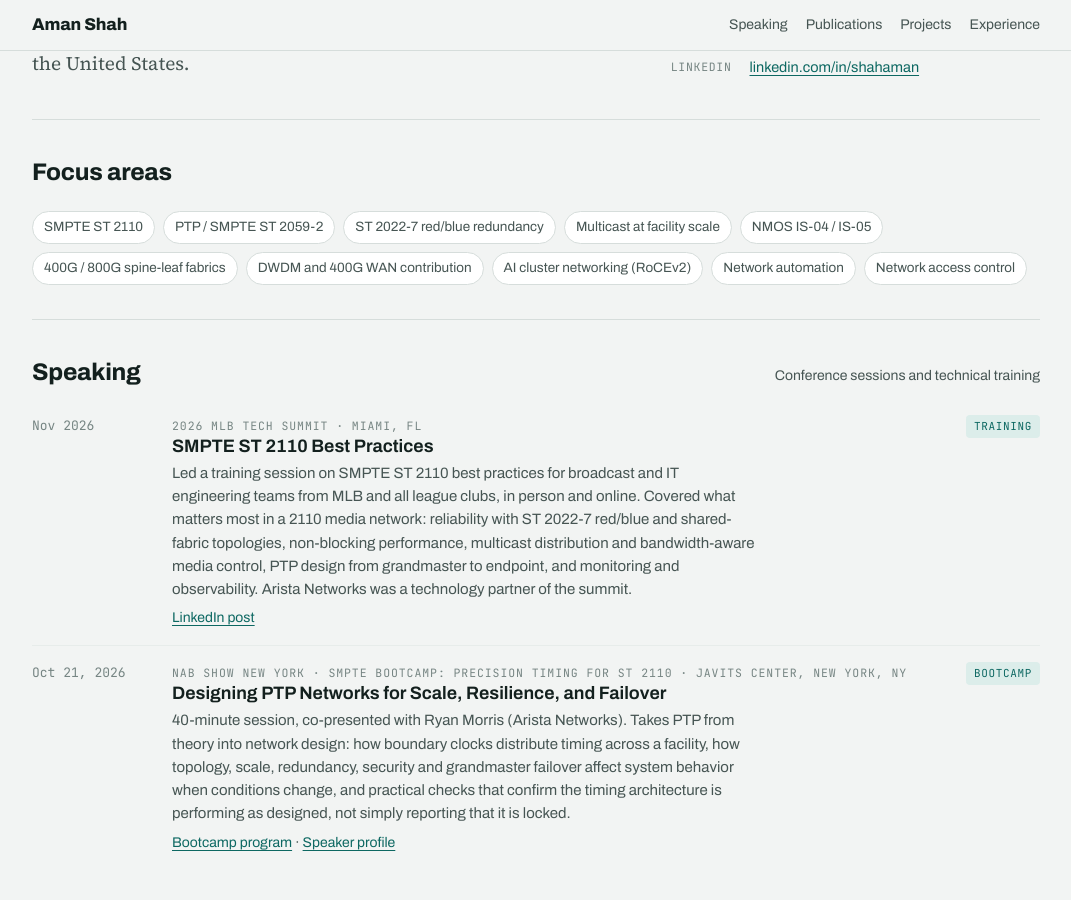
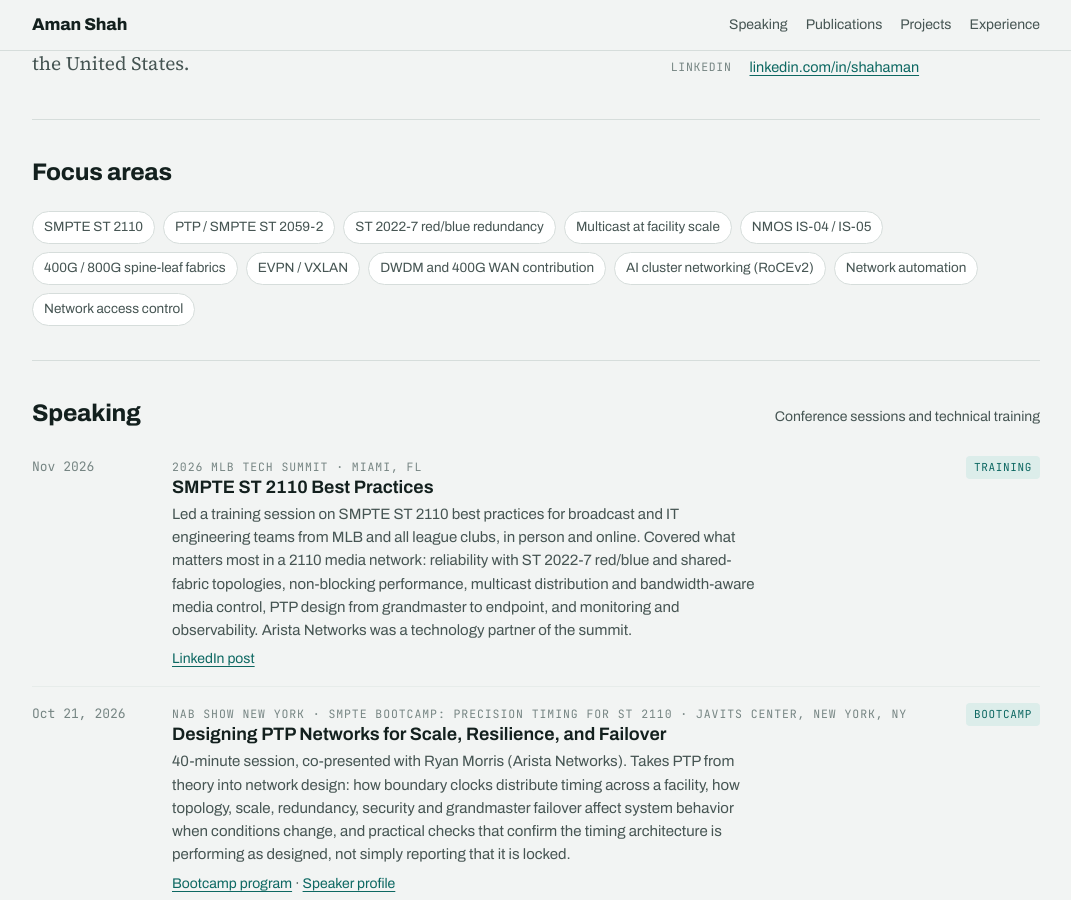
Before and after one commit to Amanshah91/amanshah91.github.io, a Jekyll site: the page built from index.html, in a window 1280 px wide and 900 px high, scrolled down 332 px. Shown: the whole window, without its empty margins (104-1175 px from the left). Built offline with Jekyll 4.4.1, drawn with Linux system fonts in a browser that asks for light colours.

Commit message:
Focus areas: add EVPN/VXLAN
Co-Authored-By: Claude Opus 5.5 <noreply@anthropic.com>
Claude-Session: https://claude.ai/code/session_016ECpXB9SB4zXKomSvGvhZo

```diff
--- a/index.html
+++ b/index.html
@@ -32,6 +32,7 @@ layout: default
       <span>Multicast at facility scale</span>
       <span>NMOS IS-04 / IS-05</span>
       <span>400G / 800G spine-leaf fabrics</span>
+      <span>EVPN / VXLAN</span>
       <span>DWDM and 400G WAN contribution</span>
       <span>AI cluster networking (RoCEv2)</span>
       <span>Network automation</span>
```
